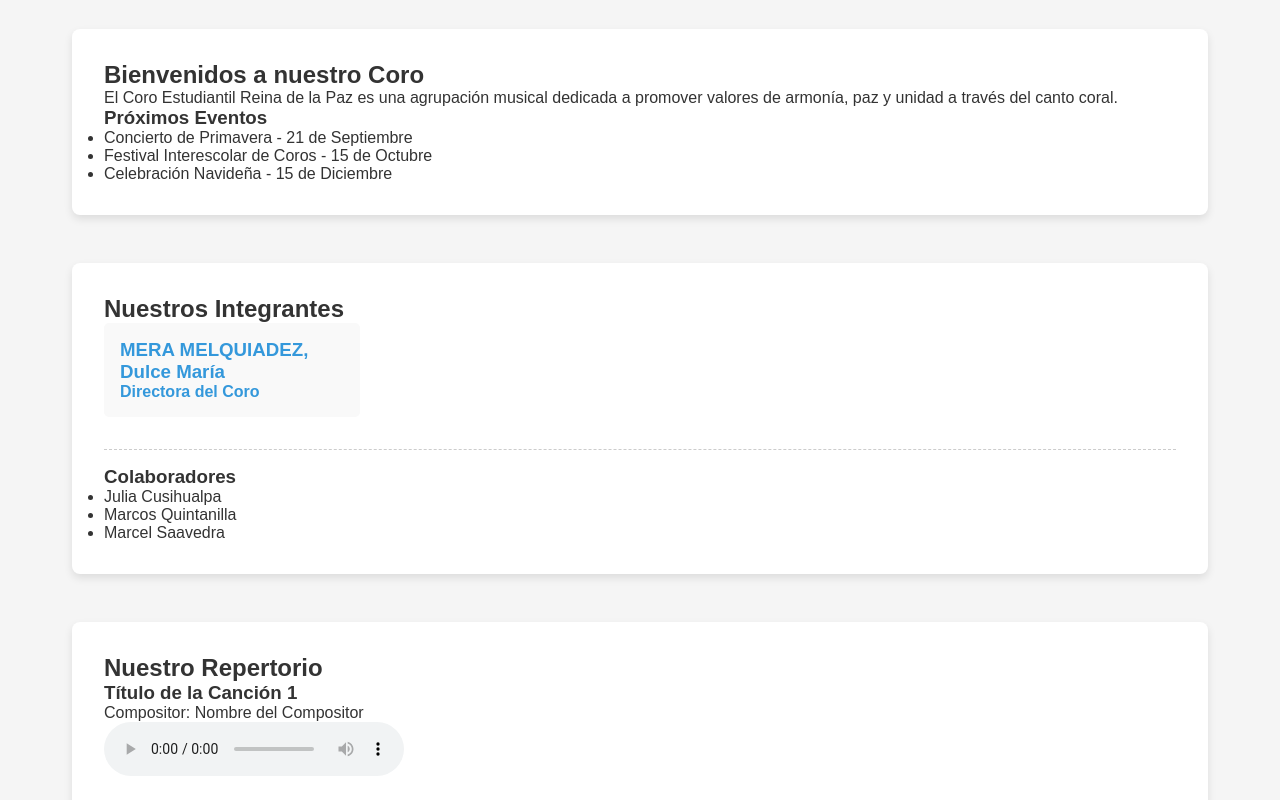
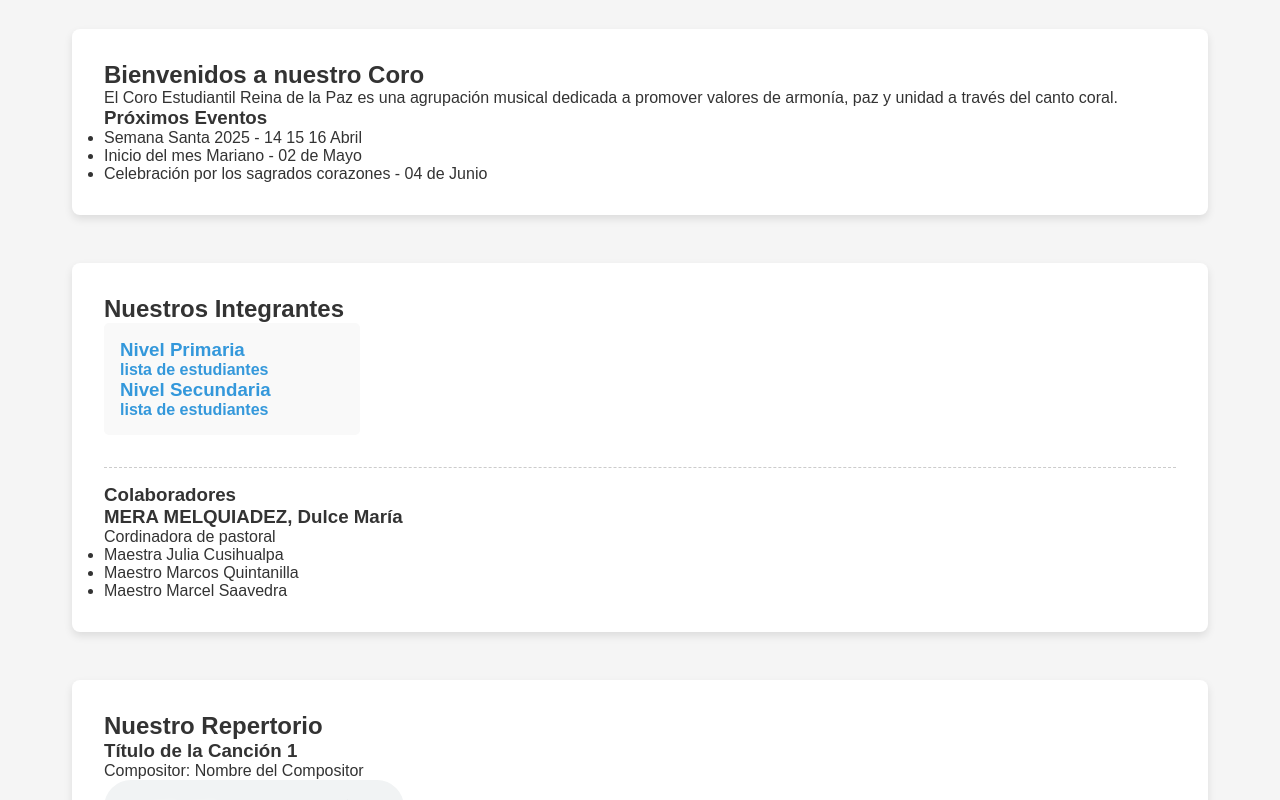
Before and after one commit to CRDLP/cororeinadlp, a plain HTML site: page index.html in a window 1280 px wide. Shown: the part 428-1228 px from the top of the page. Drawn offline with Linux system fonts and the light colour scheme.

Commit message:
Update index.html

```diff
--- a/index.html
+++ b/index.html
@@ -40,9 +40,9 @@
             <div id="proximos-eventos">
                 <h3>Próximos Eventos</h3>
                 <ul>
-                    <li>Concierto de Primavera - 21 de Septiembre</li>
-                    <li>Festival Interescolar de Coros - 15 de Octubre</li>
-                    <li>Celebración Navideña - 15 de Diciembre</li>
+                    <li>Semana Santa 2025 - 14 15 16 Abril</li>
+                    <li>Inicio del mes Mariano - 02 de Mayo</li>
+                    <li>Celebración por los sagrados corazones - 04 de Junio</li>
                 </ul>
             </div>
         </section>
@@ -52,17 +52,21 @@
 
             <div class="integrantes-list">
                 <div class="integrante-card destacado">
-                    <h3>MERA MELQUIADEZ, Dulce María</h3>
-                    <p>Directora del Coro</p>
+                    <h3>Nivel Primaria</h3>
+                    <p>lista de estudiantes</p>
+                    <h3>Nivel Secundaria</h3>
+                    <p>lista de estudiantes</p>
                 </div>
             </div>
 
             <div class="colaboradores">
                 <h3>Colaboradores</h3>
+                <h3>MERA MELQUIADEZ, Dulce María</h3>
+                <p>Cordinadora de pastoral</p>
                 <ul>
-                    <li>Julia Cusihualpa</li>
-                    <li>Marcos Quintanilla</li>
-                    <li>Marcel Saavedra</li>
+                    <li>Maestra Julia Cusihualpa</li>
+                    <li>Maestro Marcos Quintanilla</li>
+                    <li>Maestro Marcel Saavedra</li>
                 </ul>
             </div>
         </section>
```
